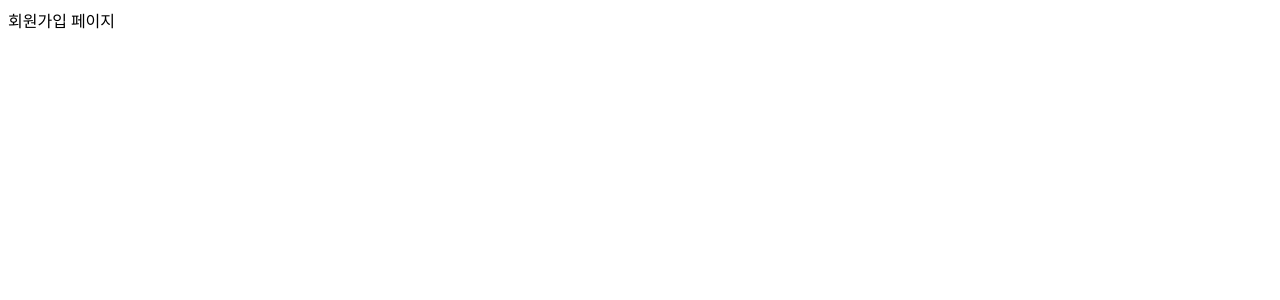
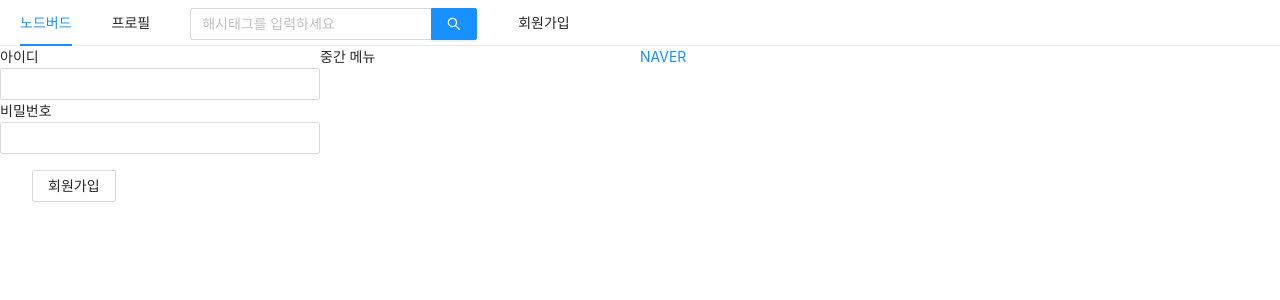
Before and after one commit to YesHyeon/react-nodebird, a Next.js app in the folder front/: page /signup in a window 1280 px wide. Shown: the top 300 px of the page. Built offline with nearby package versions, Linux system fonts and the light colour scheme.

Commit message:
로그인 폼 화면 구성

```diff
--- a/front/componets/AppLayout.js
+++ b/front/componets/AppLayout.js
@@ -1,16 +1,57 @@
-import React from "react";
+import React, { useState } from "react";
 import PropTypes from "prop-types";
+import Link from "next/link";
+import { Input, Menu, Row, Col } from "antd";
+import UserProfile from "./UserProfile";
+import LoginForm from "./LoginForm";
+import styled from "styled-components";
+
+const SearchInput = styled(Input.Search)`
+  vertical-align: middle;
+`;
 
 const AppLayout = ({ children }) => {
+  const [isLoggedIn, setIsLoggedIn] = useState(false);
   return (
     <div>
-      <div>메뉴</div>
-      {children}
+      <Menu mode="horizontal">
+        <Menu.Item>
+          <Link href="/">
+            <a>노드버드</a>
+          </Link>
+        </Menu.Item>
+        <Menu.Item>
+          <Link href="/profile">
+            <a>프로필</a>
+          </Link>
+        </Menu.Item>
+        <Menu.Item>
+          <SearchInput enterButton placeholder="해시태그를 입력하세요" />
+        </Menu.Item>
+        <Menu.Item>
+          <Link href="/signup">
+            <a>회원가입</a>
+          </Link>
+        </Menu.Item>
+      </Menu>
+      <Row>
+        <Col xs={24} md={6}>
+          {isLoggedIn ? <UserProfile /> : <LoginForm />}
+        </Col>
+        <Col xs={24} md={6}>
+          중간 메뉴
+        </Col>
+        <Col xs={24} md={6}>
+          <a href="www.naver.com" target="_blank" rel="noreferrer noopener">
+            NAVER
+          </a>
+        </Col>
+      </Row>
     </div>
   );
 };
 
-AppLayout.PropTypes = {
+AppLayout.propTypes = {
   children: PropTypes.node.isRequired,
 };
 
--- /dev/null
+++ b/front/componets/LoginForm.js
@@ -0,0 +1,53 @@
+import React, { useState, useCallback } from "react";
+import { Form, Input, Button } from "antd";
+import Link from "next/link";
+import styled from "styled-components";
+
+const ButtonWrapper = styled.div`
+  margin-top: 10px;
+`;
+
+const LoginForm = () => {
+  const [id, setId] = useState("");
+  const [password, setPassword] = useState("");
+
+  const onChangeId = useCallback((e) => {
+    setId(e.target.value);
+  }, []);
+
+  const onChangePassword = useCallback((e) => {
+    setPassword(e.target.value);
+  }, []);
+
+  return (
+    <Form>
+      <div>
+        <label htmlFor="user-id">아이디</label>
+        <br />
+        <Input name="user-id" value={id} onChange={onChangeId} required />
+      </div>
+      <div>
+        <label htmlFor="user-id">비밀번호</label>
+        <br />
+        <Input
+          name="user-password"
+          type="password"
+          value={password}
+          onChange={onChangePassword}
+          required
+        />
+      </div>
+      <ButtonWrapper>
+        <div>
+          <Button type="primary" htmlFor="submit" loading={false}></Button>
+          <Link href="/signup">
+            <a>
+              <Button>회원가입</Button>
+            </a>
+          </Link>
+        </div>
+      </ButtonWrapper>
+    </Form>
+  );
+};
+export default LoginForm;
--- /dev/null
+++ b/front/componets/UserProfile.js
@@ -0,0 +1,6 @@
+import React from "react";
+
+const UserProfile = () => {
+  return <div></div>;
+};
+export default UserProfile;
--- /dev/null
+++ b/front/pages/_app.js
@@ -0,0 +1,23 @@
+import React from "react";
+import PropTypes from "prop-types";
+import "antd/dist/antd.css";
+import Head from "next/head";
+
+const NodeBird = ({ Component }) => {
+  return (
+    <>
+      <Head>
+        <meta charSet="utf-8" />
+        <title>NodeBird</title>
+      </Head>
+
+      <Component />
+    </>
+  );
+};
+
+NodeBird.propTypes = {
+  Component: PropTypes.elementType.isRequired,
+};
+
+export default NodeBird;
--- a/front/pages/index.js
+++ b/front/pages/index.js
@@ -1,5 +1,8 @@
+import AppLayout from "../componets/AppLayout";
+import React from "react";
+
 const Home = () => {
-  return <div>Hello </div>;
+  return <AppLayout>Hello Next!</AppLayout>;
 };
 
 export default Home;
--- a/front/pages/signup.js
+++ b/front/pages/signup.js
@@ -1,5 +1,17 @@
+import AppLayout from "../componets/AppLayout";
+import React from "react";
+import Head from "next/head";
+
 const Signup = () => {
-  return <div>회원가입 페이지</div>;
+  return (
+    <>
+      <Head>
+        <meta charSet="utf-8" />
+        <title>회원가입 | NodeBird</title>
+      </Head>
+      <AppLayout>회원가입 페이지</AppLayout>
+    </>
+  );
 };
 
 export default Signup;
```
Also changed, not shown: front/package.json (+12 -1 lines), front/pages/profile.js (+11 -3 lines), 2 other files (tests, documents, lock files or other folders).
